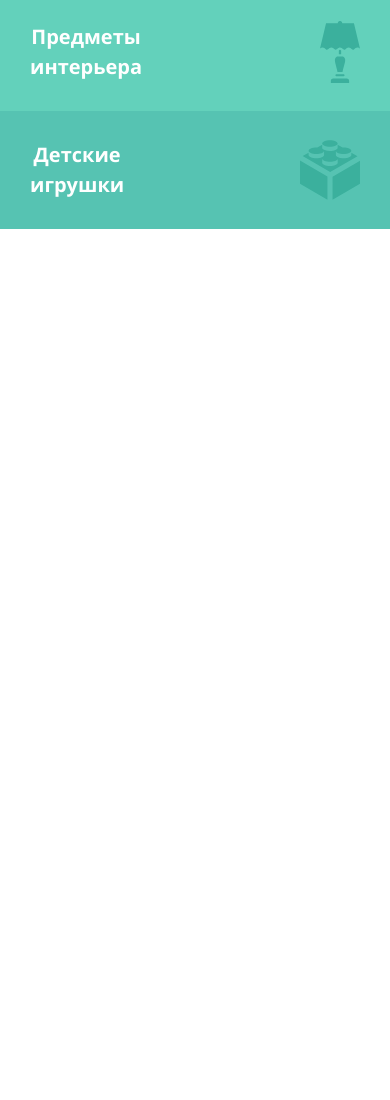
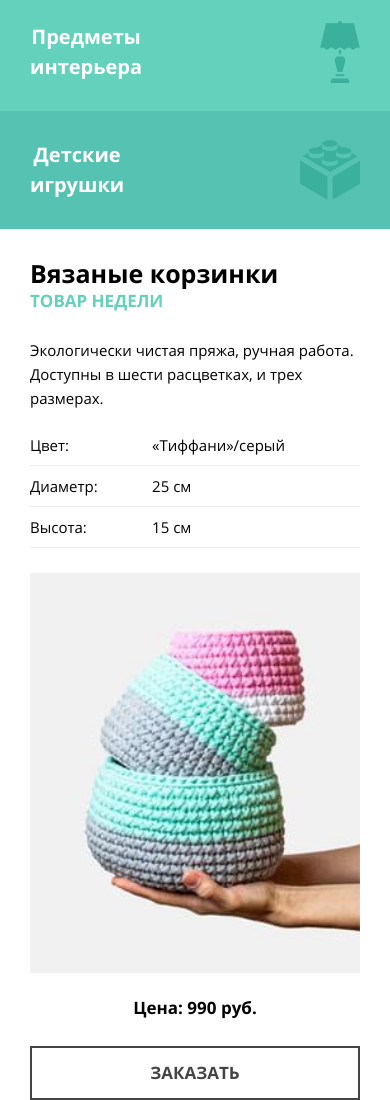
Before and after one commit to pahany4/mishka, a website: page mishka/index.html in a window 390 px wide. Shown: the part 650-1750 px from the top of the page. Before the commit the page ends 888 px from the top, so only its background shows below. Drawn offline with Linux system fonts and the light colour scheme; files whose address does not match are found by name.

Commit message:
features mobile

```diff
--- a/mishka/index.html
+++ b/mishka/index.html
@@ -85,6 +85,50 @@
                 </picture>
             </section>
             <section class="features">
+                <div class="features__title">
+                    <h2>Вязаные корзинки</h2>
+                    <p>ТОВАР НЕДЕЛИ</p>
+                </div>
+                <div class="features__description">
+                    <p>Экологически чистая пряжа, ручная работа. Доступны в шести расцветках, и трех размерах.</p>
+                </div>
+                <table class="features__table">
+                    <tr class="features__row">
+                        <td class="features__cell">
+                            Цвет:
+                        </td>
+                        <td class="features__cell">
+                            «Тиффани»/серый
+                        </td>
+                    </tr>
+                    <tr class="features__row">
+                        <td class="features__cell">
+                            Диаметр:
+                        </td>
+                        <td class="features__cell">
+                            25 см
+                        </td>
+                    </tr>
+                    <tr class="features__row">
+                        <td class="features__cell">
+                            Высота:
+                        </td>
+                        <td class="features__cell">
+                            15 см
+                        </td>
+                    </tr>
+                </table>
+                <picture>
+                    <source media="(max-width: 767px)" srcset="img/triple-set-mobile.jpg">
+                    <source media="(min-width: 768px)" srcset="img/triple-set-tablet.jpg">
+                    <source media="(min-width: 1150px)" srcset="img/triple-set-desktop.jpg">
+                    <img src="img/triple-set-desktop.jpg" alt="" width="525" height="636">
+                </picture>
+                <div class="features__order">
+                    <p class="features__price">Цена:<span class="features__price-value"> 990 руб.</span></p>
+                </div>
+                <a href="" class="btn">заказать</a>
+
 
             </section>
             <section class="about">
--- /dev/null
+++ b/src/scss/features.scss
@@ -0,0 +1,86 @@
+.features {
+    padding: 21px 30px 0;
+}
+
+.features__title {
+    display: flex;
+    flex-direction: column;
+    justify-content: start;
+
+    h2 {
+        margin: 0;
+        font-size: 25px;
+    }
+
+    p {
+        font-size: 17px;
+        font-weight: bold;
+        color: #63d1bb;
+        margin-top: 4px;
+        margin-bottom: 12px;
+    }
+}
+
+.features__description p {
+    font-size: 15px;
+    line-height: 24px;
+}
+
+// таблица
+.features__table {
+    font-size: 15px;
+    line-height: 20px;
+    border-collapse: collapse;
+    width: 100%;
+    margin-bottom: 25px;
+}
+
+.features__row {
+    border-bottom: 1px solid #ececec;
+}
+
+td:first-child {
+    width: 37%;
+}
+
+.features__cell {
+    padding: 10px 0;
+}
+
+.features img {
+    max-width: 100%;
+    height: auto;
+}
+
+//цена
+.features__order {
+    display: flex;
+    justify-content: center;
+    margin-top: 3px;
+    margin-bottom: 9px;
+
+
+    .features__price,
+    .features__price-value {
+        font-size: 17px;
+        font-weight: bold;
+        line-height: 24px;
+    }
+}
+
+//кнопка "заказать"
+.btn {
+    display: inline-block;
+    padding: 15px 0;
+    border: 2px solid #444;
+    text-decoration: none;
+    text-align: center;
+    vertical-align: middle;
+    color: #444;
+    text-transform: uppercase;
+    font-size: 17px;
+    font-weight: 700;
+    line-height: 20px;
+    width: 100%;
+    box-sizing: border-box;
+}
```
Also changed, not shown: src/index.html (+44 -0 lines), mishka/css/style.css, mishka/css/style.min.css, mishka/img/triple-set-desktop.jpg (added), mishka/img/triple-set-mobile.jpg (added), mishka/img/triple-set-tablet.jpg (added), src/img/triple-set-desktop.jpg (added), src/img/triple-set-mobile.jpg (added), src/img/triple-set-tablet.jpg (added).
